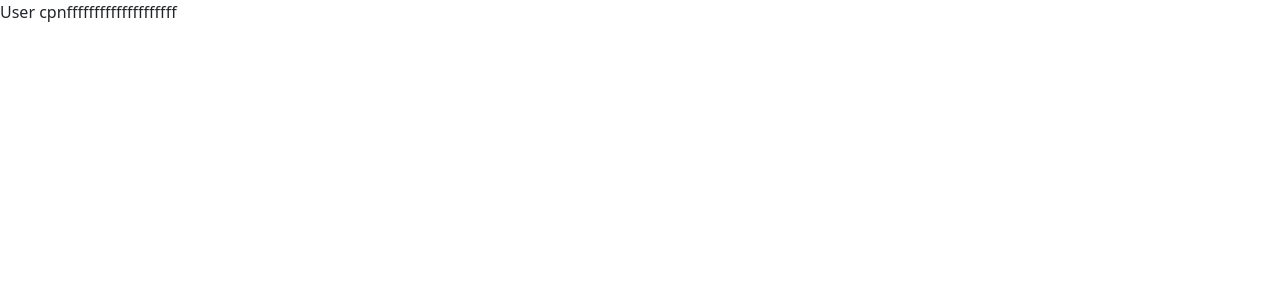
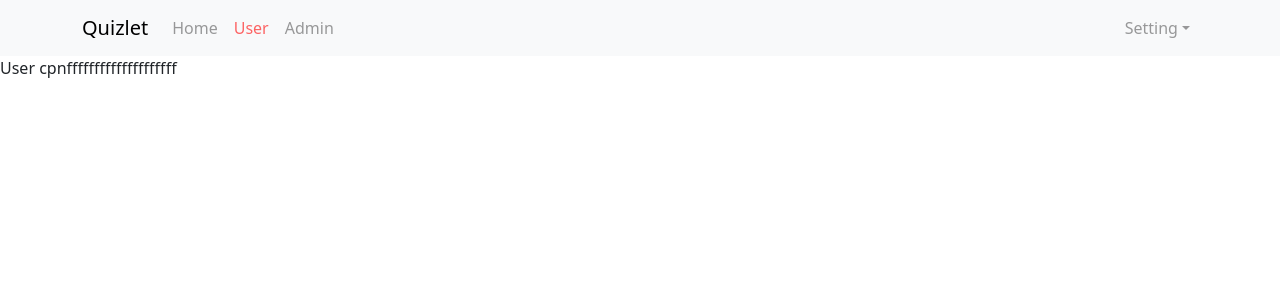
Before and after one commit to sontiktok/ReactQuizlet, a React (Create React App) app: page /user in a window 1280 px wide. Shown: the top 300 px of the page. Built offline with nearby package versions, Linux system fonts and the light colour scheme.

Commit message:
Design homepage

```diff
--- a/src/App.js
+++ b/src/App.js
@@ -1,18 +1,17 @@
 import "./App.scss";
 import Header from "./components/Header/Header";
-import { Link } from "react-router-dom";
+import { Outlet } from "react-router-dom";
 const App = () => {
   return (
     <div className="app-container">
-      <Header></Header>
-      <div>Test Link</div>
-      <div>
-        <button>
-          <Link to="/users">Cick user</Link>
-        </button>
-        <button>
-          <Link to="/admin">Cick admin</Link>
-        </button>
+      <div className="header-container">
+        <Header />
+      </div>
+      <div className="main-container">
+        <div className="sidenav-container"></div>
+        <div className="app-container">
+          <Outlet />
+        </div>
       </div>
     </div>
   );
--- a/src/App.scss
+++ b/src/App.scss
@@ -7,3 +7,24 @@ body {
   -webkit-font-smoothing: antialiased;
   -moz-osx-font-smoothing: grayscale;
 }
+
+.app-container {
+  .header-container {
+    .navbar-nav {
+      z-index: 10;
+      opacity: 0.6;
+      .nav-link {
+        //active ngang hang navbar-nav
+        &.active {
+          color: red;
+        }
+      }
+    }
+  }
+}
+
+video {
+  position: fixed;
+  bottom: 0;
+  width: 100vw;
+}
--- a/src/components/Header/Header.js
+++ b/src/components/Header/Header.js
@@ -2,31 +2,33 @@ import Container from "react-bootstrap/Container";
 import Nav from "react-bootstrap/Nav";
 import Navbar from "react-bootstrap/Navbar";
 import NavDropdown from "react-bootstrap/NavDropdown";
-import { Link } from "react-router-dom";
+import { NavLink } from "react-router-dom";
 
 const Header = () => {
   return (
     <Navbar expand="lg" className="bg-body-tertiary">
       <Container>
-        <Navbar.Brand href="#home">Quizlet</Navbar.Brand>
+        <NavLink to="/" className="navbar-brand">
+          Quizlet
+        </NavLink>
         <Navbar.Toggle aria-controls="basic-navbar-nav" />
         <Navbar.Collapse id="basic-navbar-nav">
           <Nav className="me-auto">
-            <Link to="/" className="nav-link">
+            <NavLink to="/" className="nav-link">
               Home
-            </Link>
-            <Link to="/user" className="nav-link">
+            </NavLink>
+            <NavLink to="/user" className="nav-link">
               User
-            </Link>
-            <Link to="/admin" className="nav-link">
+            </NavLink>
+            <NavLink to="/admin" className="nav-link">
               Admin
-            </Link>
+            </NavLink>
           </Nav>
           <Nav>
             <NavDropdown title="Setting" id="basic-nav-dropdown">
-              <NavDropdown.Item href="#action/3.1">Login</NavDropdown.Item>
-              <NavDropdown.Item href="#action/3.2">Logout</NavDropdown.Item>
-              <NavDropdown.Item href="#action/3.1">Profile</NavDropdown.Item>
+              <NavDropdown.Item>Login</NavDropdown.Item>
+              <NavDropdown.Item>Logout</NavDropdown.Item>
+              <NavDropdown.Item>Profile</NavDropdown.Item>
             </NavDropdown>
           </Nav>
         </Navbar.Collapse>
--- /dev/null
+++ b/src/components/Home/HomPage.js
@@ -0,0 +1,12 @@
+import videoHomepage from "../../assets/video-homepage.mp4";
+
+const HomePage = (props) => {
+  return (
+    <div className="homepage-container">
+      <video autoPlay loop muted>
+        <source src={videoHomepage} type="video/mp4" />
+      </video>
+    </div>
+  );
+};
+export default HomePage;
--- a/src/index.js
+++ b/src/index.js
@@ -8,15 +8,18 @@ import "bootstrap/dist/css/bootstrap.min.css";
 import { BrowserRouter, Routes, Route } from "react-router-dom";
 import User from "./components/User/User";
 import Admin from "./components/Admin/Admin";
+import HomePage from "./components/Home/HomPage";
 const root = ReactDOM.createRoot(document.getElementById("root"));
 root.render(
   <Provider store={store}>
     {/*<React.StrictMode>*/}
     <BrowserRouter>
       <Routes>
-        <Route path="/" element={<App />} />
-        <Route path="/user" element={<User />} />
-        <Route path="/admin" element={<Admin />} />
+        <Route path="/" element={<App />}>
+          <Route index element={<HomePage />} />
+          <Route path="/user" element={<User />} />
+          <Route path="/admin" element={<Admin />} />
+        </Route>
       </Routes>
     </BrowserRouter>
     {/*</React.StrictMode>*/}
```
Also changed, not shown: 1 other file (tests, documents, lock files or other folders).
